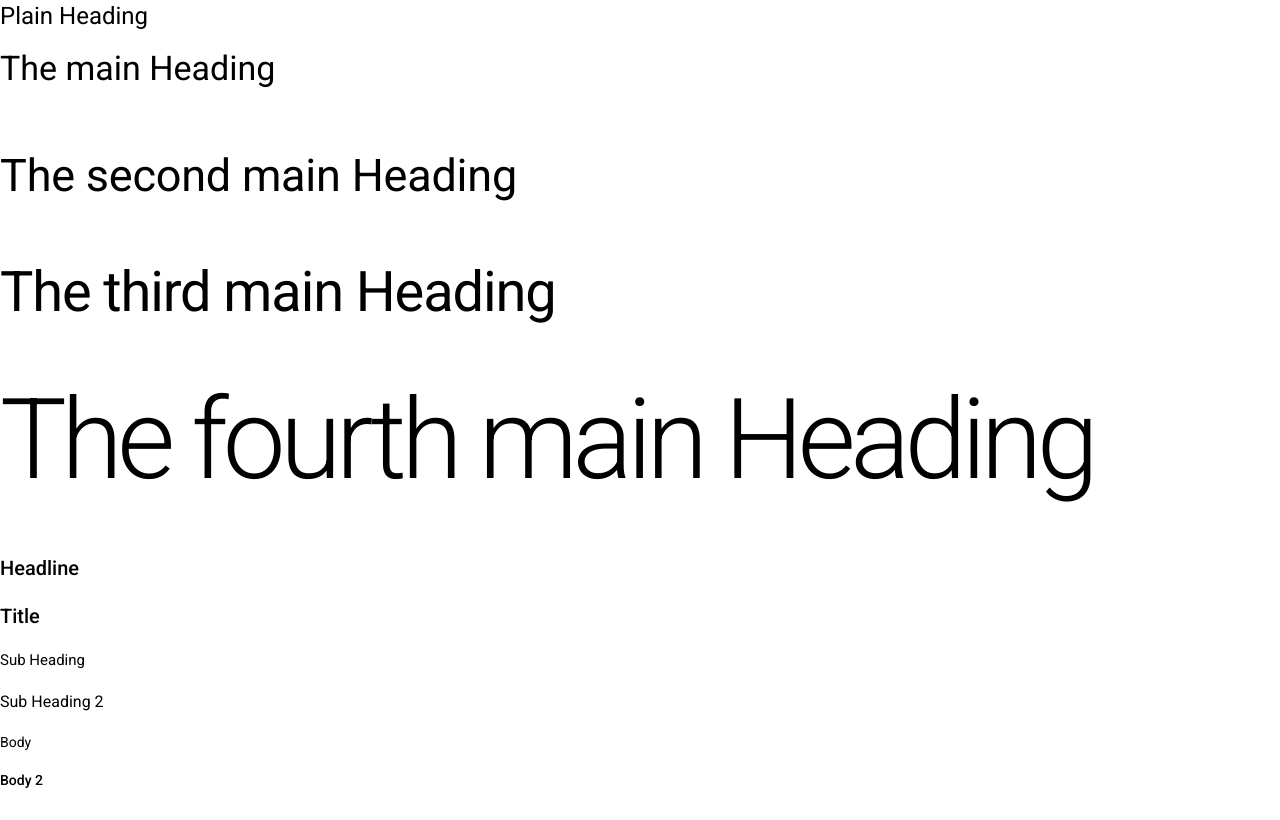
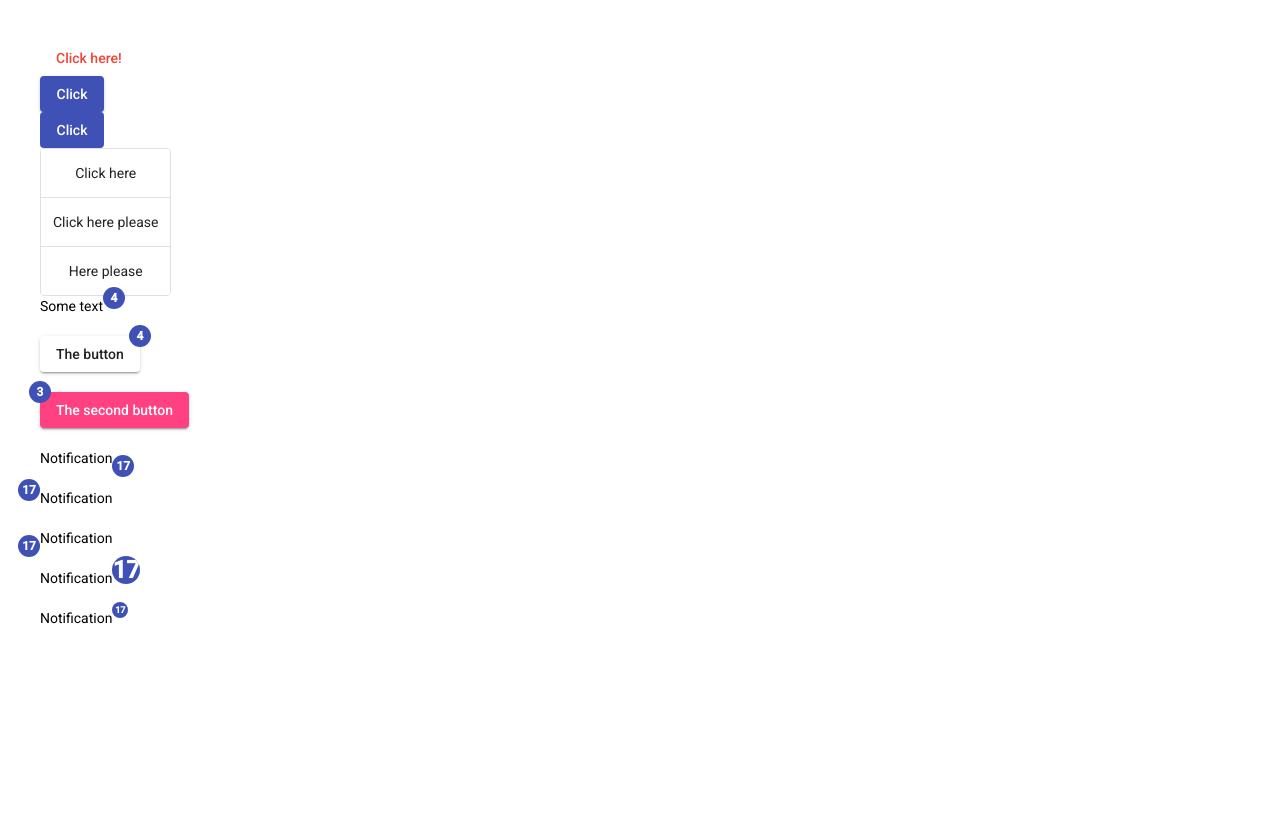
Before and after one commit to souhailouni/learn-Material, an Angular app: page / in a window 1280 px wide. Built offline with nearby package versions, Linux system fonts and the light colour scheme.

Commit message:
1stcommit

```diff
--- a/src/app/app.component.css
+++ b/src/app/app.component.css
@@ -0,0 +1,4 @@
+.container {
+    margin: 20px;
+    padding: 20px
+}
--- a/src/app/app.component.html
+++ b/src/app/app.component.html
@@ -1,13 +1,26 @@
-<h1>Plain Heading</h1>
-<h1 class="mat-display-1">The main Heading</h1>
-<h1 class="mat-display-2">The second main Heading</h1>
-<h1 class="mat-display-3">The third main Heading</h1>
-<h1 class="mat-display-4">The fourth main Heading</h1>
+<div class="container">
+    <button mat-button color="warn">Click here!</button><br>
+    <a href="#" mat-raised-button color="primary">Click</a><br>
+    <button mat-flat-button color="primary">Click</button><br>
 
-<h1 class="mat-h2 mat-headline">Headline</h1>
-<h1 class="mat-h2 mat-title">Title</h1>
-<h1 class="mat-h3 mat-subheading-1">Sub Heading</h1>
-<h1 class="mat-h3 mat-subheading-2">Sub Heading 2</h1>
+    <mat-button-toggle-group vertical name="toggle_data" multiple disable>
+        <mat-button-toggle value="1st_button">Click here</mat-button-toggle>
+        <mat-button-toggle value="2nd_button">Click here please</mat-button-toggle>
+        <mat-button-toggle value="3rd_button">Here please</mat-button-toggle>
+    </mat-button-toggle-group>
 
-<h1 class="mat-body mat-body-1">Body</h1>
-<h1 class="mat-body-strong mat-body-2">Body 2</h1>
+    <div>
+        <span matBadge="4" matBadgeOverlap="false"> Some text </span> <br><br>
+        <button mat-raised-button matBadge="4">The button</button><br> <br>
+        <button mat-raised-button matBadge="3" color="accent" matBadgeColor="primary" matBadgePosition="before">The
+            second button</button> <br> <br>
+        <span matBadge="17" matBadgePosition="below" matBadgeOverlap="false"> Notification</span> <br> <br>
+        <span matBadge="17" matBadgePosition="above before" matBadgeOverlap="false"> Notification</span> <br><br>
+        <span matBadge="17" matBadgePosition="below before" matBadgeOverlap="false"> Notification</span> <br><br>
+        <span matBadge="17" matBadgeSize="large" matBadgeOverlap="false"> Notification</span><br><br>
+        <span matBadge="17" matBadgeSize="small" matBadgeOverlap="false"> Notification</span><br><br>
+
+
+    </div>
+
+</div>
```
Also changed, not shown: src/app/app.module.ts (+6 -2 lines).
